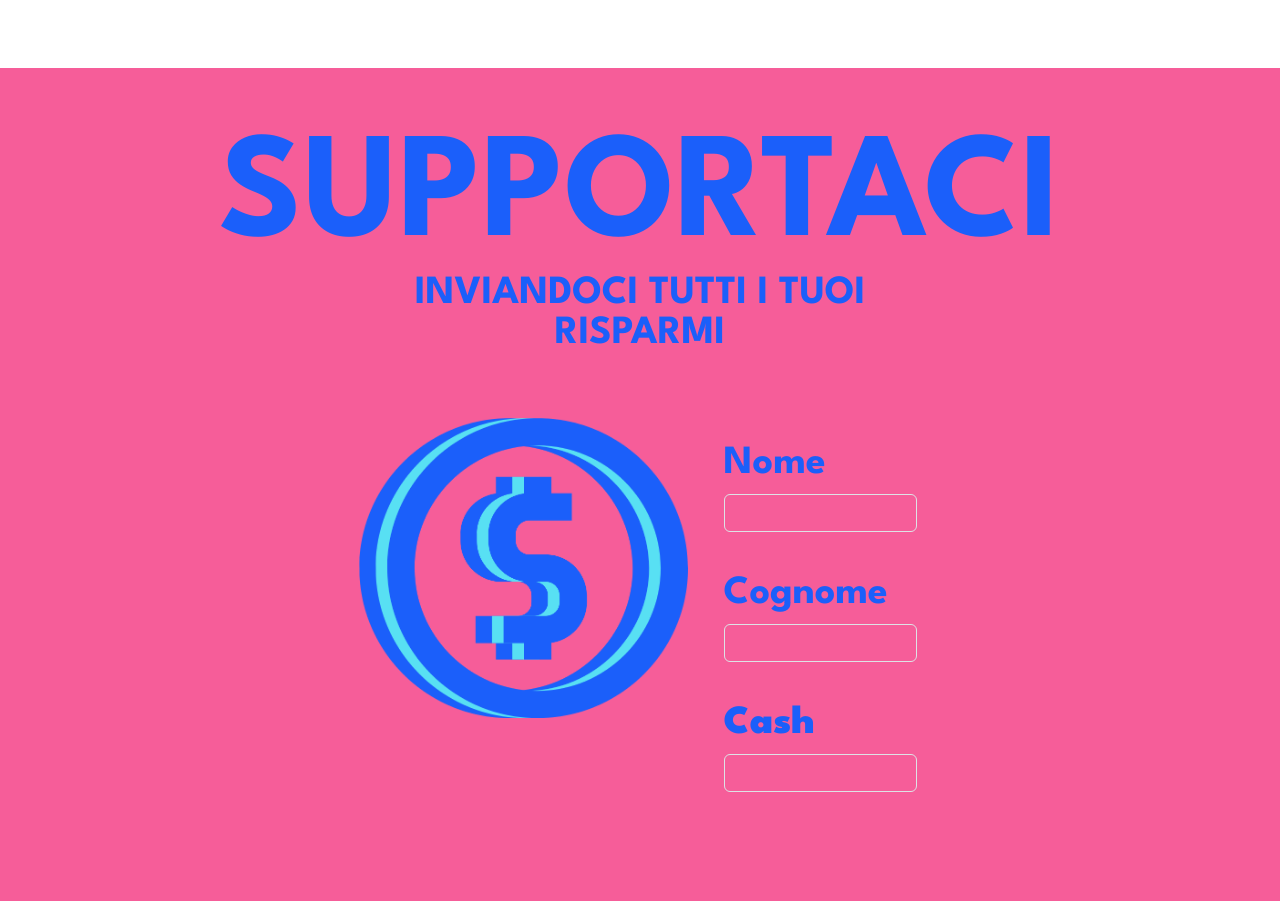
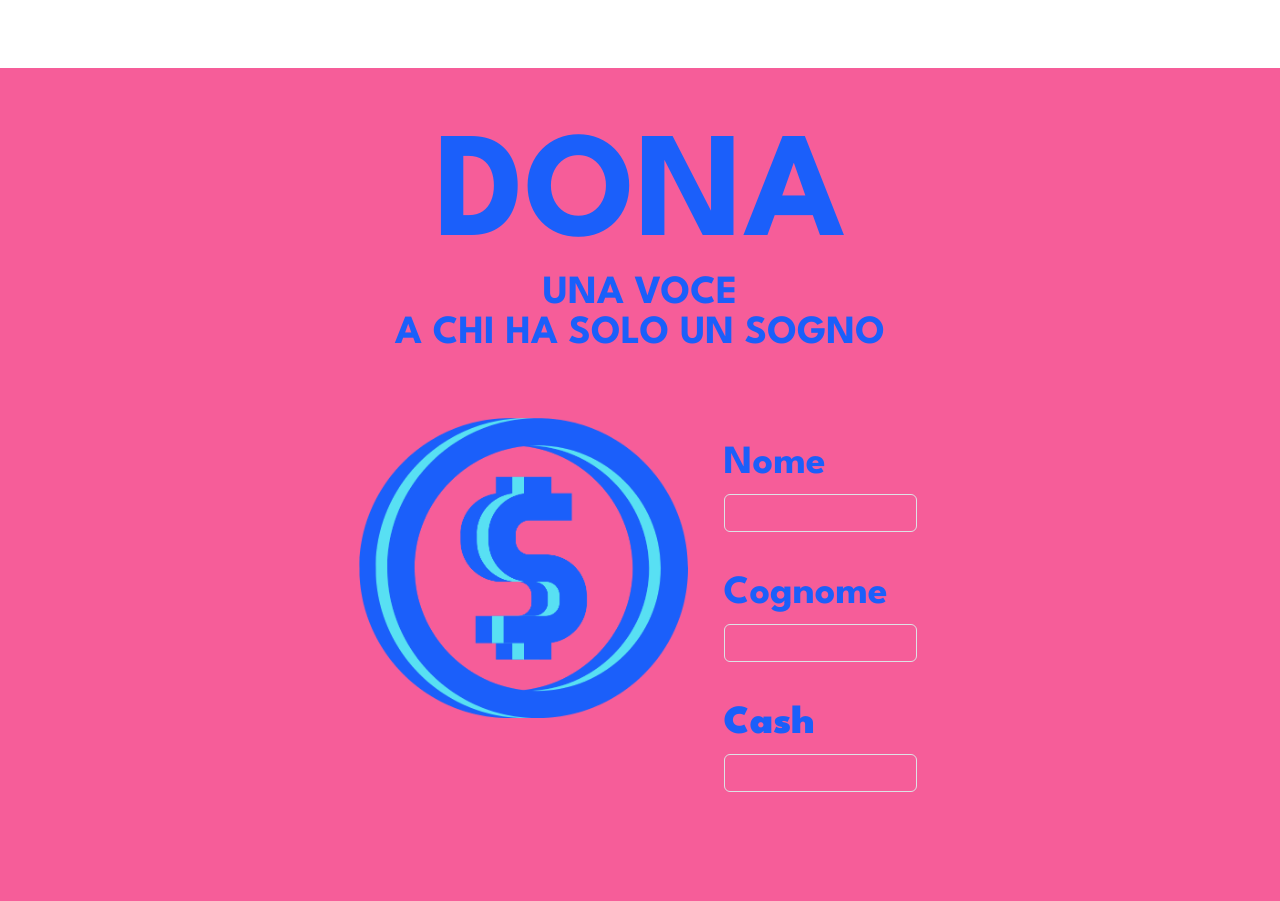
Before and after one commit to SquilleroElena/MoosecaWebsite, a plain HTML site: page index.html in a window 1280 px wide. Shown: the part 6580-7481 px from the top of the page. Drawn offline with nearby package versions, Linux system fonts and the light colour scheme.

Commit message:
Update index.html

```diff
--- a/index.html
+++ b/index.html
@@ -297,8 +297,8 @@
         <div class="container p-2">
             <div class="row d-flex flex-column ">
                 <div class="col">
-                    <span class="blu text-center fw-bold titolo2">SUPPORTACI</span>
-                    <p class="blu text-center fw-bold lh-1 pippo">INVIANDOCI TUTTI I TUOI <br> RISPARMI</p>
+                    <span class="blu text-center fw-bold titolo2">DONA</span>
+                    <p class="blu text-center fw-bold lh-1 pippo">UNA VOCE<br> A CHI HA SOLO UN SOGNO</p>
                 </div>
 
                 <div class="col py-5">
```
